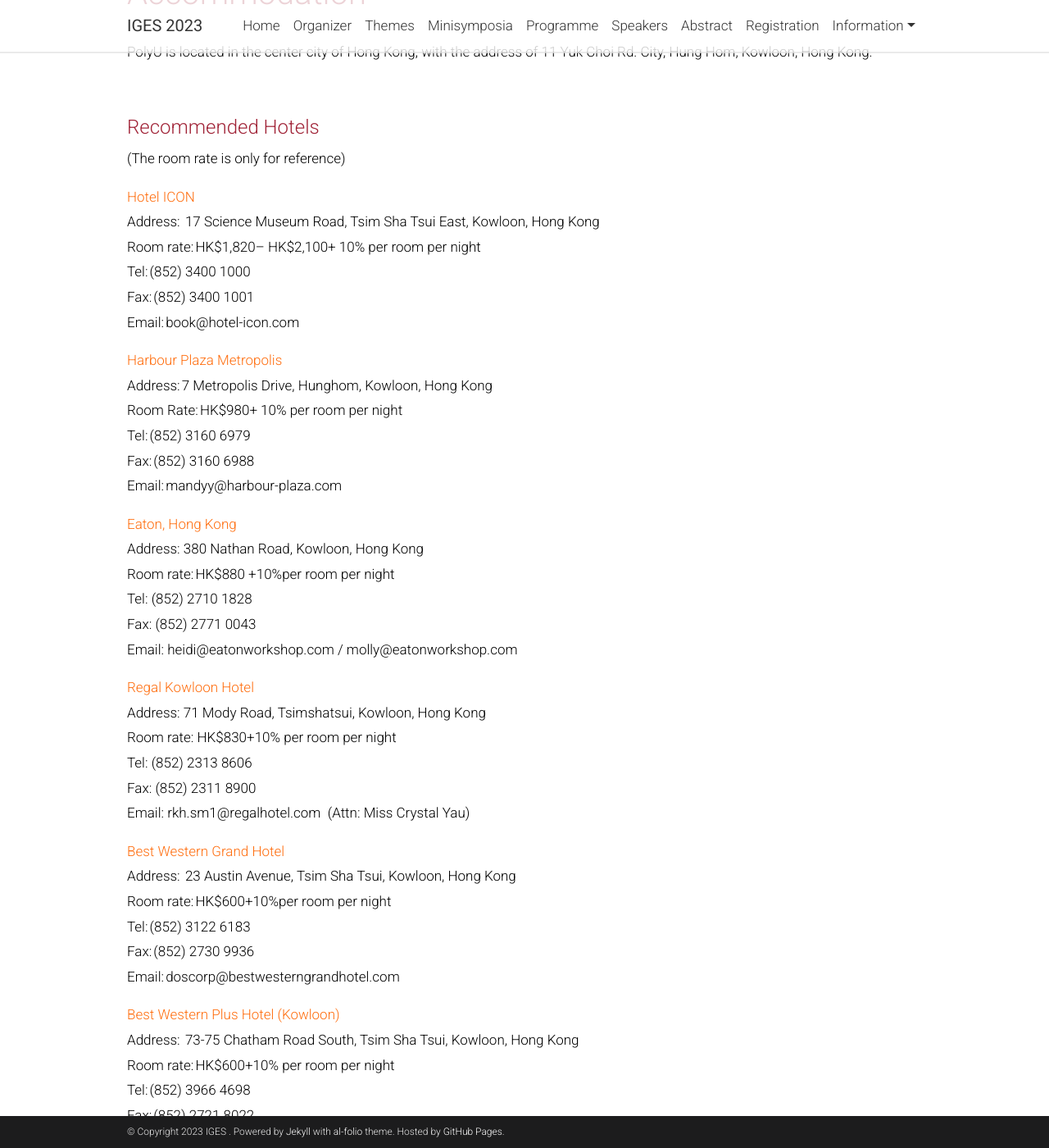
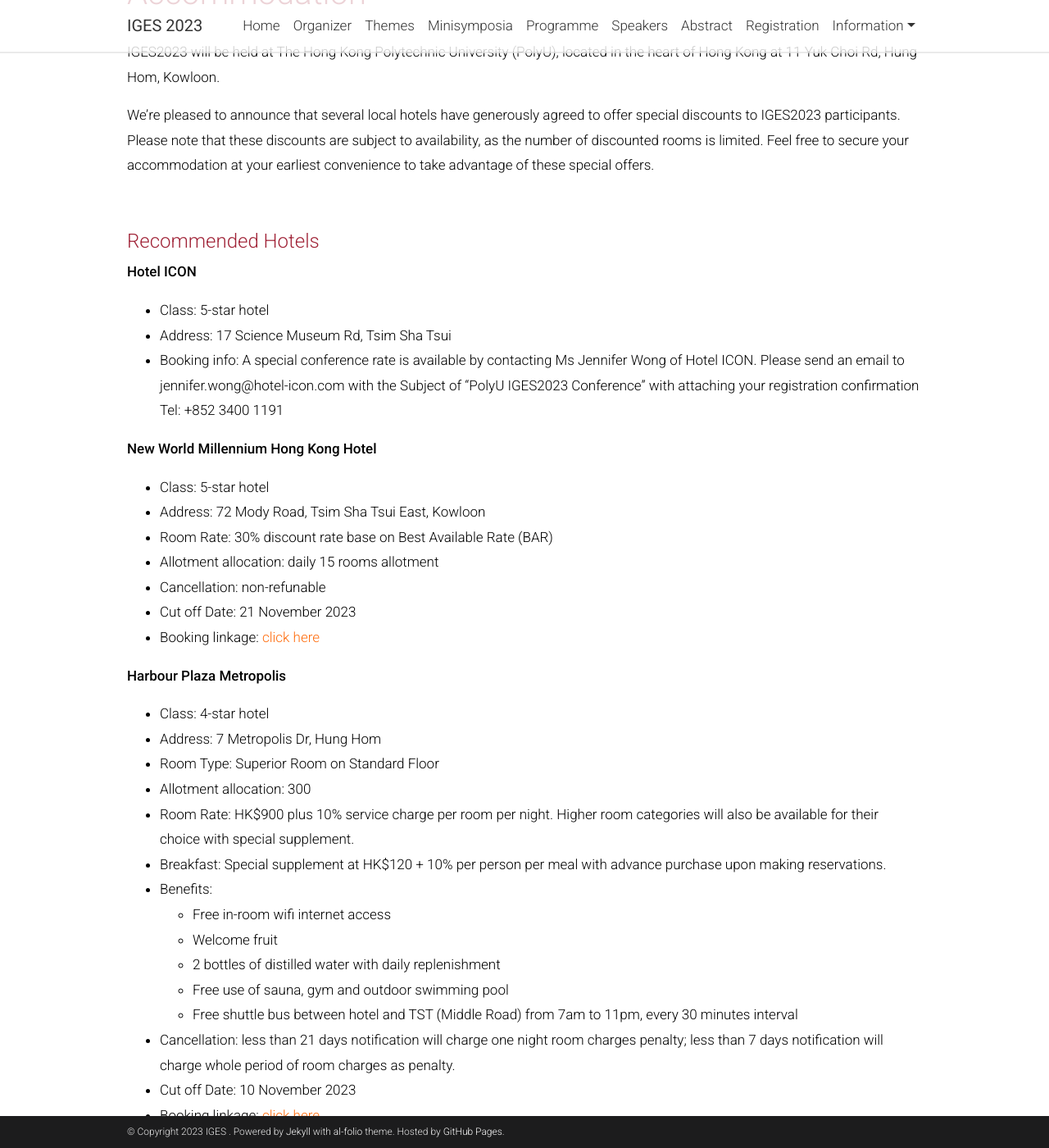
Before and after one commit to iges2023/iges2023.github.io, a Jekyll site: the page built from _pages/accomadation.md, in a window 1280 px wide and 1400 px high, scrolled down 476 px. Shown: the whole window at 82% size. Built offline with Jekyll 4.4.1, drawn with Linux system fonts in a browser that asks for light colours; comment, search, counter and statistics services are not loaded; a style sheet for code colours, icons or effects is not loaded; some of the changed text lies outside the part shown.

Commit message:
update hotel

```diff
--- a/_pages/accomadation.md
+++ b/_pages/accomadation.md
@@ -10,52 +10,57 @@
 ---
 
 
-PolyU is located in the center city of Hong Kong, with the address of 11 Yuk Choi Rd. City, Hung Hom, Kowloon, Hong Kong.
+IGES2023 will be held at The Hong Kong Polytechnic University (PolyU), located in the heart of Hong Kong at 11 Yuk Choi Rd, Hung Hom, Kowloon.
+
+We're pleased to announce that several local hotels have generously agreed to offer special discounts to IGES2023 participants. Please note that these discounts are subject to availability, as the number of discounted rooms is limited. Feel free to secure your accommodation at your earliest convenience to take advantage of these special offers.
 
 <br>
 
 #### Recommended Hotels
-(The room rate is only for reference)
 
-[Hotel ICON](http://www.hotel-icon.com) <br>
-Address:  17 Science Museum Road, Tsim Sha Tsui East, Kowloon, Hong Kong <br>
-Room rate: HK$1,820– HK$2,100+ 10% per room per night<br>
-Tel: (852) 3400 1000 <br>
-Fax: (852) 3400 1001 <br>
-Email: book@hotel-icon.com <br>
+[**Hotel ICON**](http://www.hotel-icon.com)<br>
+* Class: 5-star hotel
+* Address: 17 Science Museum Rd, Tsim Sha Tsui
+* Booking info: A special conference rate is available by contacting Ms Jennifer Wong of Hotel ICON. Please send an email to jennifer.wong@hotel-icon.com with the Subject of “PolyU IGES2023 Conference” with attaching your registration confirmation
+Tel: +852 3400 1191
 
-[Harbour Plaza Metropolis](http://www.harbour-plaza.com/metropolis/Index-en.htm) <br>
-Address: 7 Metropolis Drive, Hunghom, Kowloon, Hong Kong <br>
-Room Rate: HK$980+ 10% per room per night <br>
-Tel: (852) 3160 6979 <br>
-Fax: (852) 3160 6988 <br>
-Email: mandyy@harbour-plaza.com <br>
+[**New World Millennium Hong Kong Hotel**](https://www.newworldmillenniumhotel.com/en/)<br>
+* Class: 5-star hotel
+* Address: 72 Mody Road, Tsim Sha Tsui East, Kowloon
+* Room Rate: 30% discount rate base on Best Available Rate (BAR)
+* Allotment allocation: daily 15 rooms allotment
+* Cancellation: non-refunable
+* Cut off Date: 21 November 2023
+* Booking linkage: [click here](https://reservations.newworldmillenniumhotel.com/?Hotel=62247&Chain=14158&locale=en-US&promo=GPOLYUCEE&config=PRM)
+
+[**Harbour Plaza Metropolis**](https://www.harbour-plaza.com/metropolis/en/)
+* Class: 4-star hotel
+* Address: 7 Metropolis Dr, Hung Hom
+* Room Type: Superior Room on Standard Floor
+* Allotment allocation: 300
+* Room Rate: HK$900 plus 10% service charge per room per night. Higher room categories will also be available for their choice with special supplement.
+* Breakfast: Special supplement at HK$120 + 10% per person per meal with advance purchase upon making reservations.
+* Benefits:
+    * Free in-room wifi internet access
+    * Welcome fruit
+    * 2 bottles of distilled water with daily replenishment
+    * Free use of sauna, gym and outdoor swimming pool
+    * Free shuttle bus between hotel and TST (Middle Road) from 7am to 11pm, every 30 minutes interval
+* Cancellation:  less than 21 days notification will charge one night room charges penalty; less than 7 days notification will charge whole period of room charges as penalty.
+* Cut off Date: 10 November 2023
+* Booking linkage: [click here](https://be.synxis.com/?_ga=2.48362278.1255360536.1695979134-25151328.1687829999&adult=1&arrive=2023-11-28&chain=21619&child=0&currency=HKD&depart=2023-11-29&group=IGES2023&hotel=76636&level=hotel&locale=en-US&rooms=1)
 
 
-[Eaton, Hong Kong](http://hongkong.eatonhotels.com/) <br>
-Address: 380 Nathan Road, Kowloon, Hong Kong <br>
-Room rate: HK$880 +10%per room per night <br>
-Tel: (852) 2710 1828 <br>
-Fax: (852) 2771 0043 <br>
-Email: heidi@eatonworkshop.com /  molly@eatonworkshop.com <br>
-
-[Regal Kowloon Hotel](https://www.regalhotel.com/regal-kowloon-hotel/) <br>
-Address: 71 Mody Road, Tsimshatsui, Kowloon, Hong Kong <br>
-Room rate: HK$830+10% per room per night <br>
-Tel: (852) 2313 8606 <br>
-Fax: (852) 2311 8900 <br>
-Email: rkh.sm1@regalhotel.com  (Attn: Miss Crystal Yau) <br>
-
-[Best Western Grand Hotel](http://www.bestwesterngrandhotel.com/)<br>
-Address:  23 Austin Avenue, Tsim Sha Tsui, Kowloon, Hong Kong<br>
-Room rate: HK$600+10%per room per night<br>
-Tel: (852) 3122 6183<br>
-Fax: (852) 2730 9936<br>
-Email: doscorp@bestwesterngrandhotel.com<br>
-
-[Best Western Plus Hotel (Kowloon)](http://bestwesternplushotelkowloon.com)<br>
-Address:  73-75 Chatham Road South, Tsim Sha Tsui, Kowloon, Hong Kong<br>
-Room rate: HK$600+10% per room per night<br>
-Tel: (852) 3966 4698 <br>
-Fax: (852) 2721 8022 <br>
-Email: dos@bestwesternplushotelkln.com <br>
+[**The Royal Garden**](https://www.rghk.com.hk/en/index.php)
+* Class: 4-star hotel
+* Address: 69 Mody Road, Tsimshatsui East, Kowloon, Hong Kong
+* Room type: Deluxe Room, Premier Room, Studio Suite & Junior Suite
+* Allotment allocation: 40
+* Benefits:
+    * Daily 1 Buffet Breakfast at The Greenery: Deluxe Room & Premier Room;
+    * Club benefits: Buffet Breakfast at The Greenery, Afternoon Tea & Evening Cocktails at Crown Club: Studio Suite & Junior Suite
+    * Welcome Fruit, 15% dining discount on Food & Beverage: All 4 room types
+* Room Rate: 25% discount from Best Flexible Rate
+* Cancellation: Cancellation / amendment is not allowed once booked
+* Cut off Date: 6 November 2023
+* Booking linkage: [click here](https://www.book-secure.com/index.php?s=results&property=cnhon27174&arrival=2023-11-28&departure=2023-11-29&code=IGES2023&&adults1=1)
```
Also changed, not shown: _pages/home.md (+4 -3 lines), _pages/registration.md (+4 -3 lines).
